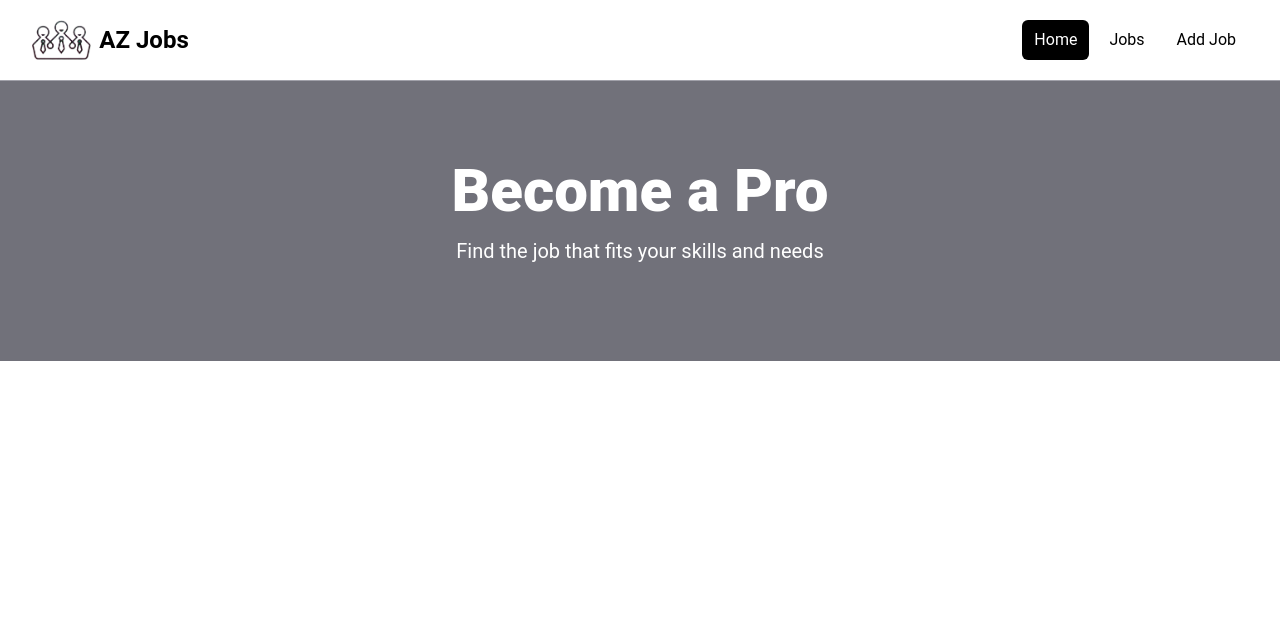
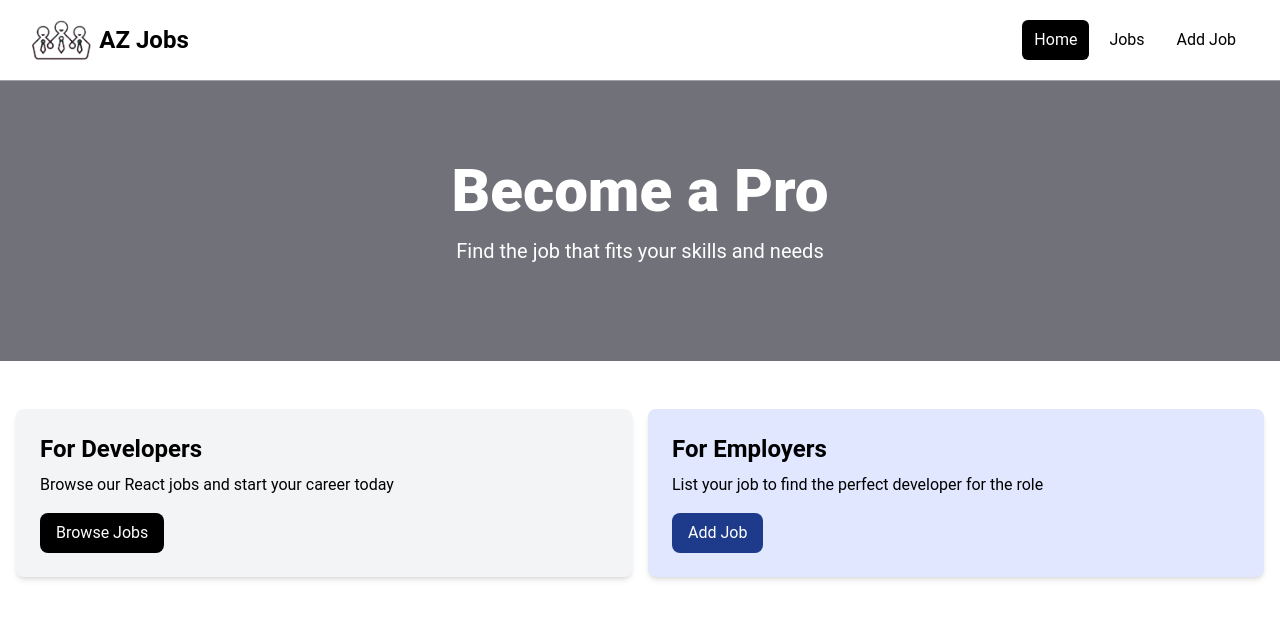
Before and after one commit to IU-Imam/az_jobs, a React (Vite) app: page / in a window 1280 px wide. Shown: the top 618 px of the page. Built offline with nearby package versions, Linux system fonts and the light colour scheme.

Commit message:
card created

```diff
--- a/src/App.jsx
+++ b/src/App.jsx
@@ -1,11 +1,13 @@
 import React from 'react'
 import Navbar from './components/Navbar'
 import Hero from './components/Hero'
+import HomeCards from './components/HomeCards'
 const App = () => {
   return (
   <>
   <Navbar/>
   <Hero/>
+  <HomeCards/>
   </>
   )
 }
--- /dev/null
+++ b/src/components/Card.jsx
@@ -0,0 +1,9 @@
+import React from 'react'
+
+const Card = ({children, bg= 'bg-gray-100'}) => {
+  return (
+    <div className={`${bg} p-6 rounded-lg shadow-md`}>{children} </div>
+  )
+}
+
+export default Card
--- a/src/components/Hero.jsx
+++ b/src/components/Hero.jsx
@@ -1,6 +1,6 @@
 import React from 'react'
 
-const Hero = () => {
+const Hero = ({title = 'Become a Pro', subtitle = 'Find the job that fits your skills and needs'}) => {
   return (
 
     <section className="bg-zinc-500
@@ -12,10 +12,10 @@
           <h1
             className="text-4xl font-extrabold text-white sm:text-5xl md:text-6xl"
           >
-            Become a Pro
+            {title}
           </h1>
           <p className="my-4 text-xl text-white">
-            Find the job that fits your skills and needs
+            {subtitle}
           </p>
         </div>
       </div>
--- /dev/null
+++ b/src/components/HomeCards.jsx
@@ -0,0 +1,39 @@
+import React from 'react'
+import Card from './Card'
+const HomeCards = () => {
+  return (
+    <section className="py-4">
+    <div className="container-xl lg:container m-auto">
+      <div className="grid grid-cols-1 md:grid-cols-2 gap-4 p-4 rounded-lg">
+        <Card>
+        <h2 className="text-2xl font-bold">For Developers</h2>
+          <p className="mt-2 mb-4">
+            Browse our React jobs and start your career today
+          </p>
+          <a
+            href="/jobs.html"
+            className="inline-block bg-black text-white rounded-lg px-4 py-2 hover:bg-gray-700"
+          >
+            Browse Jobs
+          </a>
+        </Card>
+        <Card bg='bg-indigo-100'>
+        <h2 className="text-2xl font-bold">For Employers</h2>
+          <p className="mt-2 mb-4">
+            List your job to find the perfect developer for the role
+          </p>
+          <a
+            href="/add-job.html"
+            className="inline-block bg-blue-900 text-white rounded-lg px-4 py-2 hover:bg-blue-600"
+          >
+            Add Job
+          </a>
+        </Card>
+      </div>
+    </div>
+  </section>
+
+  )
+}
+
+export default HomeCards
```
